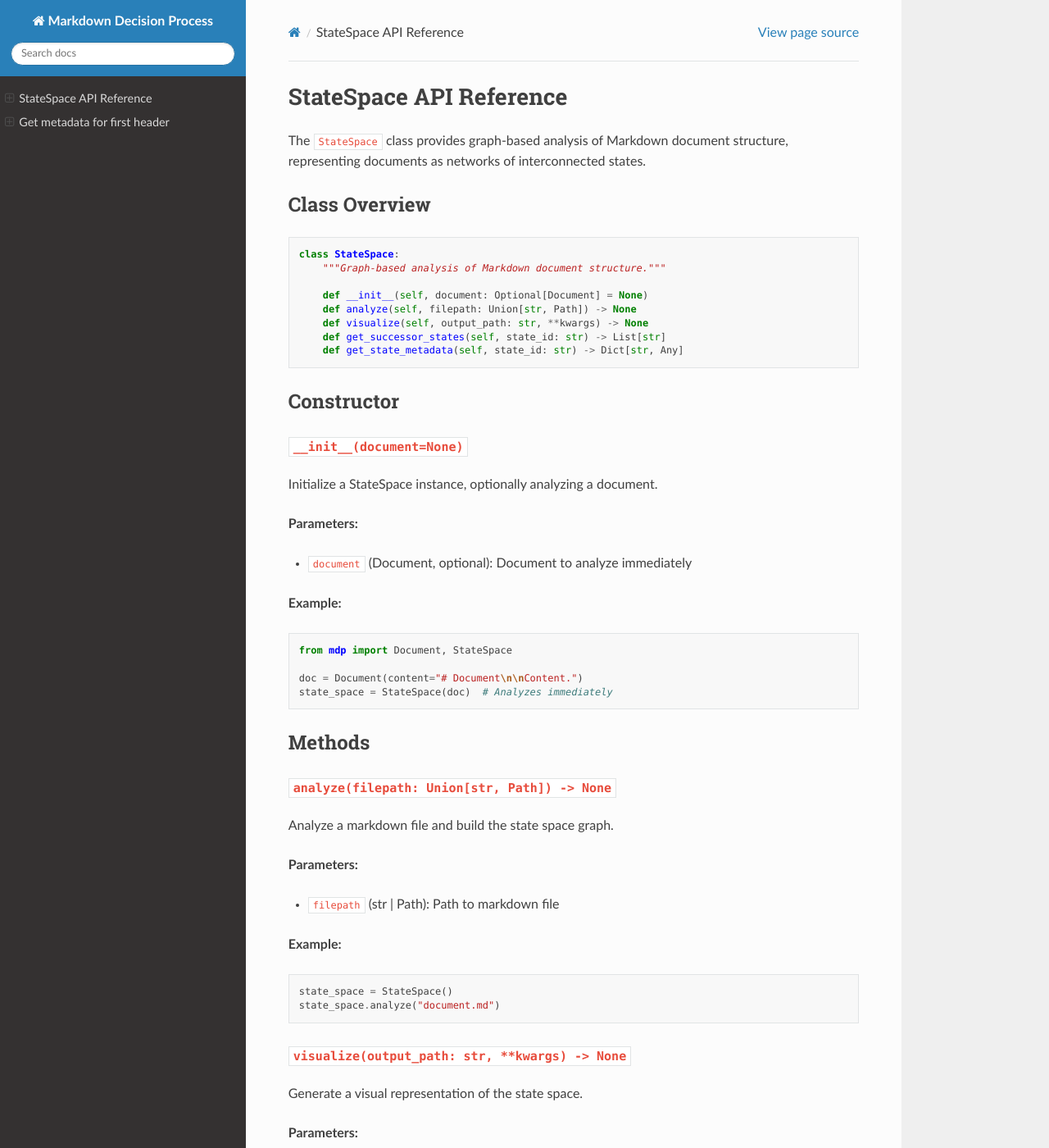
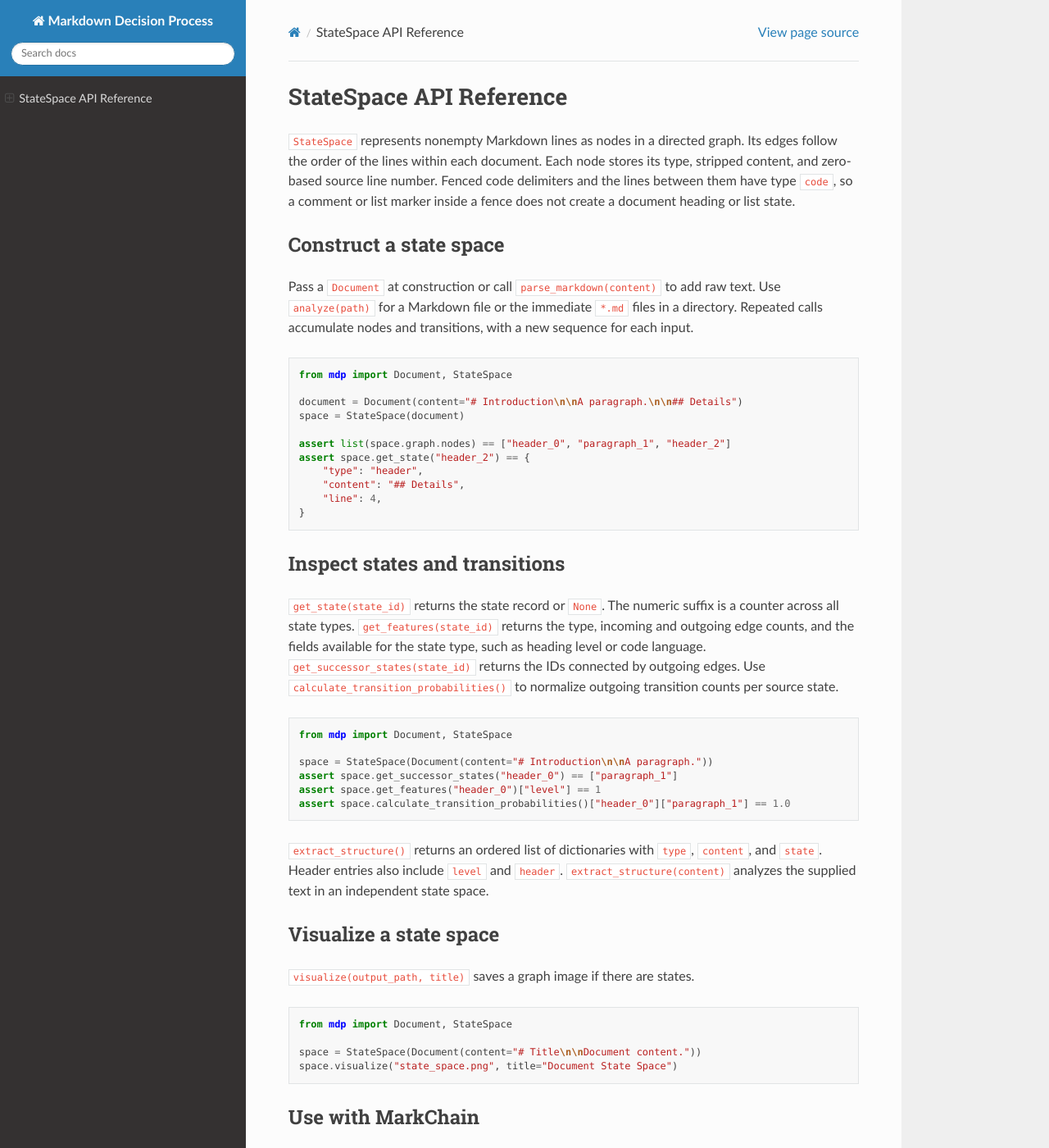
Before and after one commit to docxology/markdown_decision_process, a Sphinx documentation site: the page built from docs/api/state_space.md, in a window 1280 px wide and 1400 px high. Shown: the whole window at 82% size. Built offline with Sphinx 7.4.7 and the Read the Docs theme 3.1.0, drawn with Linux system fonts in a browser that asks for light colours; some of the changed text lies outside the part shown.

Commit message:
fix: accept raw Markdown and align StateSpace examples

````diff
--- a/docs/api/state_space.md
+++ b/docs/api/state_space.md
@@ -1,294 +1,77 @@
 # StateSpace API Reference
 
-The `StateSpace` class provides graph-based analysis of Markdown document structure, representing documents as networks of interconnected states.
+`StateSpace` represents nonempty Markdown lines as nodes in a directed graph.
+Its edges follow the order of the lines within each document. Each node stores
+its type, stripped content, and zero-based source line number. Fenced code
+delimiters and the lines between them have type `code`, so a comment or list
+marker inside a fence does not create a document heading or list state.
 
-## Class Overview
+## Construct a state space
 
-```python
-class StateSpace:
-    """Graph-based analysis of Markdown document structure."""
-
-    def __init__(self, document: Optional[Document] = None)
-    def analyze(self, filepath: Union[str, Path]) -> None
-    def visualize(self, output_path: str, **kwargs) -> None
-    def get_successor_states(self, state_id: str) -> List[str]
-    def get_state_metadata(self, state_id: str) -> Dict[str, Any]
-```
-
-## Constructor
-
-### `__init__(document=None)`
-
-Initialize a StateSpace instance, optionally analyzing a document.
-
-**Parameters:**
-- `document` (Document, optional): Document to analyze immediately
-
-**Example:**
-```python
-from mdp import Document, StateSpace
-
-doc = Document(content="# Document\n\nContent.")
-state_space = StateSpace(doc)  # Analyzes immediately
-```
-
-## Methods
-
-### `analyze(filepath: Union[str, Path]) -> None`
-
-Analyze a markdown file and build the state space graph.
-
-**Parameters:**
-- `filepath` (str | Path): Path to markdown file
-
-**Example:**
-```python
-state_space = StateSpace()
-state_space.analyze("document.md")
-```
-
-### `visualize(output_path: str, **kwargs) -> None`
-
-Generate a visual representation of the state space.
-
-**Parameters:**
-- `output_path` (str): Output file path (e.g., "state_space.png")
-- `**kwargs`: Additional arguments for visualization
-
-**Example:**
-```python
-state_space.visualize("state_space.png", figsize=(12, 8))
-```
-
-### `get_successor_states(state_id: str) -> List[str]`
-
-Get all states that can follow a given state.
-
-**Parameters:**
-- `state_id` (str): Source state identifier
-
-**Returns:** List of state IDs that can follow the source state
-
-**Example:**
-```python
-successors = state_space.get_successor_states("header")
-# Returns: ["paragraph", "list", "code", ...]
-```
-
-### `get_state_metadata(state_id: str) -> Dict[str, Any]`
-
-Get metadata for a specific state.
-
-**Parameters:**
-- `state_id` (str): State identifier
-
-**Returns:** Dictionary with state metadata including type, level, etc.
-
-**Example:**
-```python
-metadata = state_space.get_state_metadata("header_0")
-# Returns: {"type": "header", "level": 1, "content": "# Title"}
-```
-
-## State Representation
-
-States are represented as strings with the format `{type}_{index}`:
-
-- `header_0`, `header_1`, ... for headers
-- `paragraph_0`, `paragraph_1`, ... for paragraphs
-- `list_0`, `list_1`, ... for lists
-- `code_0`, `code_1`, ... for code blocks
-
-## Usage Examples
-
-### Basic State Space Analysis
+Pass a `Document` at construction or call `parse_markdown(content)` to add raw
+text. Use `analyze(path)` for a Markdown file or the immediate `*.md` files in a
+directory. Repeated calls accumulate nodes and transitions, with a new sequence
+for each input.
 
 ```python
 from mdp import Document, StateSpace
 
-doc = Document(content="""
-# Main Title
+document = Document(content="# Introduction\n\nA paragraph.\n\n## Details")
+space = StateSpace(document)
 
-This is a paragraph.
-
-## Section Header
-
-- List item 1
-- List item 2
-
-```python
-def example():
-    return "code"
-```
-""")
-
-state_space = StateSpace(doc)
-
-print(f"Total states: {len(state_space.graph.nodes)}")
-print(f"Total transitions: {len(state_space.graph.edges)}")
-
-# Get metadata for first header
-header_metadata = state_space.get_state_metadata("header_0")
-print(f"Header level: {header_metadata['level']}")
+assert list(space.graph.nodes) == ["header_0", "paragraph_1", "header_2"]
+assert space.get_state("header_2") == {
+    "type": "header",
+    "content": "## Details",
+    "line": 4,
+}
 ```
 
-### Transition Analysis
+## Inspect states and transitions
+
+`get_state(state_id)` returns the state record or `None`. The numeric suffix is
+a counter across all state types. `get_features(state_id)` returns the type,
+incoming and outgoing edge counts, and the fields available for the state
+type, such as heading level or code language. `get_successor_states(state_id)`
+returns the IDs connected by outgoing edges. Use
+`calculate_transition_probabilities()` to normalize outgoing transition
+counts per source state.
 
 ```python
 from mdp import Document, StateSpace
 
-doc = Document(content="# H1\n\nPara 1\n\n## H2\n\nPara 2")
-state_space = StateSpace(doc)
-
-# Get successors of first header
-h1_successors = state_space.get_successor_states("header_0")
-print(f"H1 can be followed by: {h1_successors}")
-
-# Check if paragraph can follow header
-para_successors = state_space.get_successor_states("paragraph_0")
-print(f"Paragraph can be followed by: {para_successors}")
+space = StateSpace(Document(content="# Introduction\n\nA paragraph."))
+assert space.get_successor_states("header_0") == ["paragraph_1"]
+assert space.get_features("header_0")["level"] == 1
+assert space.calculate_transition_probabilities()["header_0"]["paragraph_1"] == 1.0
 ```
 
-### Visualization
+`extract_structure()` returns an ordered list of dictionaries with `type`,
+`content`, and `state`. Header entries also include `level` and `header`.
+`extract_structure(content)` analyzes the supplied text in an independent
+state space.
+
+## Visualize a state space
+
+`visualize(output_path, title)` saves a graph image if there are states.
 
 ```python
 from mdp import Document, StateSpace
 
-doc = Document(content="# Document\n\nContent with sections.")
-state_space = StateSpace(doc)
-
-# Generate visualization
-state_space.visualize(
-    "state_space.png",
-    title="Document State Space",
-    node_color="lightblue",
-    edge_color="gray"
-)
+space = StateSpace(Document(content="# Title\n\nDocument content."))
+space.visualize("state_space.png", title="Document State Space")
 ```
 
-### Large Document Analysis
+## Use with MarkChain
+
+`MarkChain` learns text states from the Markdown input. Train on the
+document's content and sample with a text state as the starting value.
 
 ```python
-from mdp import StateSpace
-from pathlib import Path
+from mdp import Document, MarkChain
 
-# Analyze entire directory
-state_space = StateSpace()
-
-# Analyze all markdown files in directory
-for md_file in Path("docs").glob("*.md"):
-    state_space.analyze(md_file)
-
-print(f"Analyzed {len(state_space.graph.nodes)} total states")
-print(f"Found {len(state_space.graph.edges)} transitions")
-
-# Visualize the complete state space
-state_space.visualize("complete_state_space.png", figsize=(20, 15))
+document = Document(content="# Title\n\nA paragraph.")
+chain = MarkChain()
+chain.train(document.get_content())
+assert chain.sample(length=1, start_state="# Title") == "# Title"
 ```
-
-## State Types and Metadata
-
-### Header States
-```python
-# Metadata includes:
-{
-    "type": "header",
-    "level": 1,  # Header level (1-6)
-    "content": "# Main Title"
-}
-```
-
-### Paragraph States
-```python
-# Metadata includes:
-{
-    "type": "paragraph",
-    "content": "This is a paragraph of text.",
-    "word_count": 7,
-    "sentence_count": 1
-}
-```
-
-### List States
-```python
-# Metadata includes:
-{
-    "type": "list",
-    "list_type": "unordered",  # or "ordered"
-    "item_count": 3
-}
-```
-
-### Code Block States
-```python
-# Metadata includes:
-{
-    "type": "code",
-    "language": "python",  # or None if not specified
-    "content": "def function():\n    return True"
-}
-```
-
-## Integration with Other Components
-
-### With PolicyOptimizer
-
-```python
-from mdp import Document, StateSpace, PolicyOptimizer
-
-doc = Document(content="# Document\n\nContent.")
-state_space = StateSpace(doc)
-
-optimizer = PolicyOptimizer(state_space=state_space)
-optimizer.set_reward_function(lambda elem: 1.0 if elem['type'] == 'header' else 0.5)
-
-result = optimizer.optimize(doc)
-```
-
-### With MarkChain
-
-```python
-from mdp import Document, StateSpace, MarkChain
-
-doc = Document(content="# Doc\n\nText.")
-state_space = StateSpace(doc)
-
-chain = MarkChain()
-chain.train(doc.content)
-
-# Use state space to inform chain generation
-start_state = list(state_space.graph.nodes)[0]
-generated = chain.sample(start_state, length=100)
-```
-
-### With BeliefUpdater
-
-```python
-from mdp import Document, StateSpace, BeliefUpdater
-
-doc = Document(content="# Guide\n\nInstructions here.")
-state_space = StateSpace(doc)
-
-# Extract semantic classes from state space
-semantic_classes = list(set(
-    state_space.get_state_metadata(node_id).get('type', 'unknown')
-    for node_id in state_space.graph.nodes
-))
-
-updater = BeliefUpdater(semantic_classes)
-updater.update_from_observation({"instruction": 0.8, "reference": 0.2})
-```
-
-## Performance Considerations
-
-- **Memory Usage**: State space graphs scale with document complexity
-- **Analysis Time**: Larger documents take longer to analyze
-- **Visualization**: Complex graphs may require significant rendering time
-
-## Best Practices
-
-1. **Batch Analysis**: Analyze multiple related documents together for better state relationships
-2. **State Filtering**: Use `get_state_metadata()` to filter states by type or properties
-3. **Incremental Updates**: For large documents, consider analyzing sections separately
-4. **Visualization Sizing**: Use appropriate figure sizes for complex state spaces
-5. **Metadata Caching**: Cache frequently accessed metadata for performance
````
Also changed, not shown: TODO.md (+3 -0 lines), docs/guides/user_guide.md (+7 -5 lines), 2 other files.
